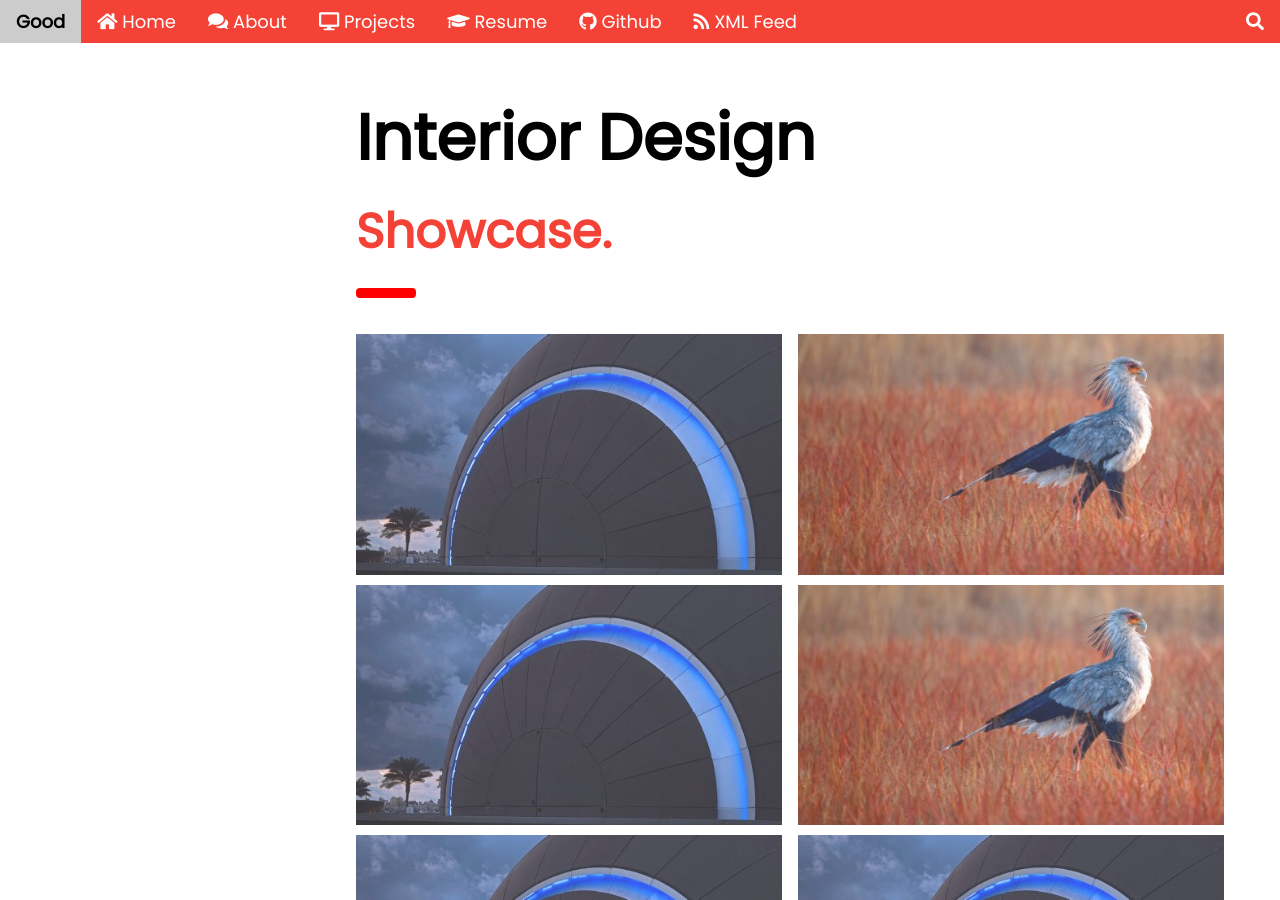
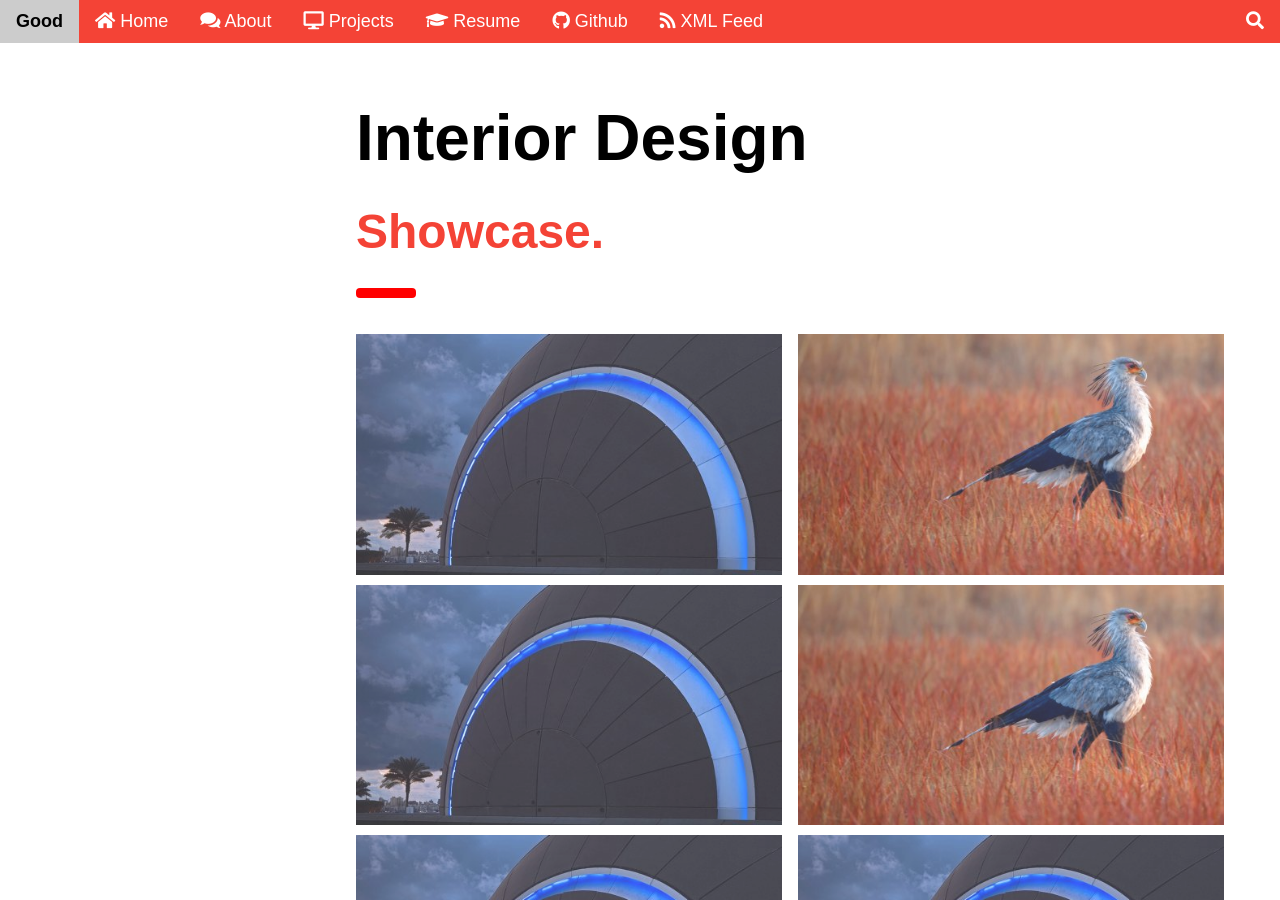
Before and after one commit to chipprogrammers/Good, a Jekyll site: the page built from index.html, in a window 1280 px wide and 900 px high. Built offline with Jekyll 4.4.1, drawn with Linux system fonts in a browser that asks for light colours; some web fonts are replaced; comment, search, counter and statistics services are not loaded.

Commit message:
Update head.html

```diff
--- a/_includes/head.html
+++ b/_includes/head.html
@@ -3,4 +3,4 @@
 <link rel="stylesheet" href="{{ site.baseurl }}/assets/css/w3.css">
 <link rel="stylesheet" href="{{ site.baseurl }}/assets/css/main.css">
 <link rel="stylesheet" href="{{ site.baseurl }}/fonts/css/fontawesome-all.min.css">
-<link rel="stylesheet" href="https://fonts.googleapis.com/css?family=Poppins">
+<link rel="stylesheet" href="{{ site.baseurl }}/fonts/css/poppins.css">
```
